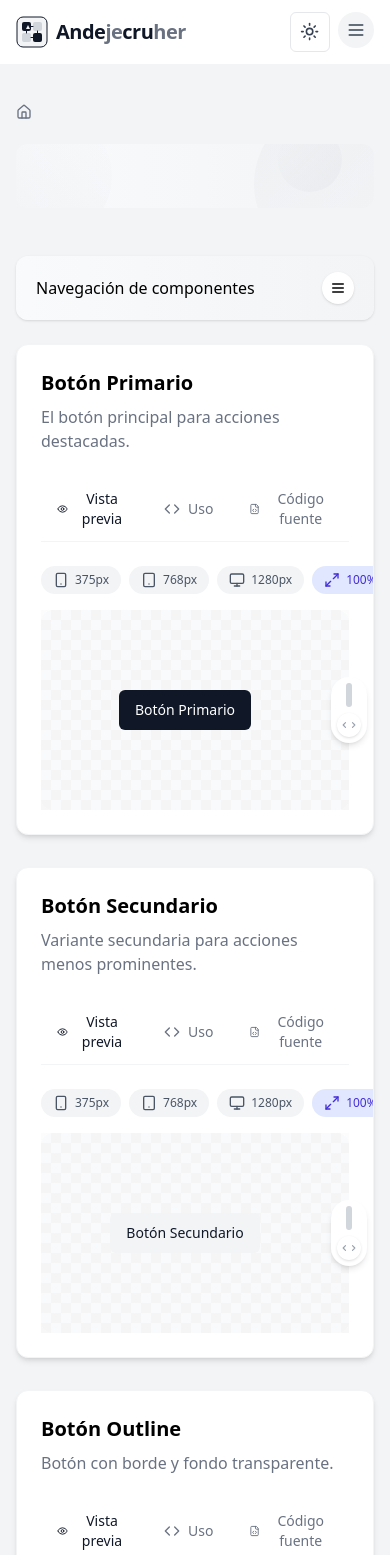
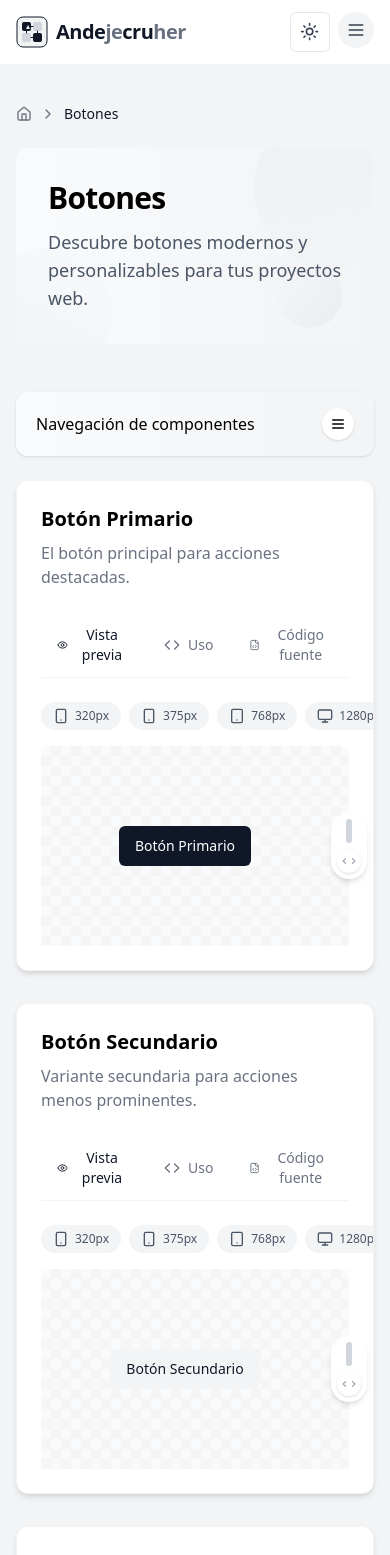
Before and after one commit to Andejecruher/tailwind-react-components, a React (Vite) app: page /botones in a window 390 px wide. Shown: the top 1555 px of the page. Built offline with nearby package versions, Linux system fonts and the light colour scheme.

Commit message:
feat: Actualizar breakpoints de Tailwind y mejorar la gestión de efectos en SidebarNav

```diff
--- a/src/components/ui/component-preview.tsx
+++ b/src/components/ui/component-preview.tsx
@@ -23,7 +23,7 @@ interface ComponentCodePreviewProps {
 
 // Definimos los breakpoints estándar de Tailwind CSS
 const TAILWIND_BREAKPOINTS = {
-    xs: 0,
+    xs: 320,
     sm: 640,
     md: 768,
     lg: 1024,
@@ -128,6 +128,9 @@ export function ComponentPreview({
 
     const setBreakpoint = (width: number) => {
         setPreviewWidth(Math.min(width, maxWidth))
+        setActiveBreakpoint(
+            (Object.entries(TAILWIND_BREAKPOINTS) as [BreakpointKey, number][]).find(([, w]) => w === width)?.[0] || null,
+        )
     }
 
     return (
@@ -174,6 +177,12 @@ export function ComponentPreview({
                             {resizable && activeTab === "preview" && (
                                 <div className="mb-4 flex items-center justify-between">
                                     <div className="flex items-center space-x-2">
+                                        <BreakpointButton
+                                            onClick={() => setBreakpoint(320)}
+                                            icon={<Smartphone className="h-4 w-4" />}
+                                            label="320px"
+                                            isActive={previewWidth === 320}
+                                        />
                                         <BreakpointButton
                                             onClick={() => setBreakpoint(375)}
                                             icon={<Smartphone className="h-4 w-4" />}
@@ -223,7 +232,9 @@ export function ComponentPreview({
                                             boxShadow: isDragging ? "0 0 0 2px rgba(99, 102, 241, 0.4)" : "none",
                                         }}
                                     >
-                                        <div data-breakpoint={activeBreakpoint} className="w-full flex justify-center items-center">{component}</div>
+                                        <div data-breakpoint={activeBreakpoint} className="w-full flex justify-center items-center">
+                                            {component}
+                                        </div>
                                     </div>
                                 </div>
 
@@ -326,7 +337,7 @@ function BreakpointButton({ onClick, icon, label, isActive }: BreakpointButtonPr
     return (
         <button
             onClick={onClick}
-            className={`group flex items-center gap-1.5 rounded-full px-3 py-1.5 text-xs font-medium transition-all ${isActive
+            className={`group cursor-pointer flex items-center gap-1.5 rounded-full px-3 py-1.5 text-xs font-medium transition-all ${isActive
                 ? "bg-indigo-100 text-indigo-700 dark:bg-indigo-900/40 dark:text-indigo-300"
                 : "bg-gray-100 text-gray-600 hover:bg-gray-200 dark:bg-gray-800 dark:text-gray-300 dark:hover:bg-gray-700"
                 }`}
--- a/src/components/ui/sidebar-nav.tsx
+++ b/src/components/ui/sidebar-nav.tsx
@@ -1,3 +1,4 @@
+/* eslint-disable react-hooks/exhaustive-deps */
 import type React from "react"
 import { useNavigate, useLocation } from "react-router-dom"
 import { useState, useEffect } from "react"
@@ -99,7 +100,7 @@ export function SidebarNav({ setBreadcrumbItems }: { setBreadcrumbItems: React.D
                 [currentCategory.href]: true,
             }))
         }
-    }, [pathname])
+    }, [pathname, setBreadcrumbItems])
 
     // Manejar el scroll al componente cuando se carga la página con un hash
     useEffect(() => {
@@ -197,6 +198,16 @@ export function SidebarNav({ setBreadcrumbItems }: { setBreadcrumbItems: React.D
             top: 0,
             behavior: "smooth",
         })
+
+        // Setear el breadcrumbItems al cargar la página
+        const breadcrumbItem = componentCategories.find((category) => pathname.startsWith(category.href))
+        if (breadcrumbItem) {
+            setBreadcrumbItems([{
+                title: breadcrumbItem.title,
+                description: breadcrumbItem.description || "",
+                href: breadcrumbItem.href,
+            }])
+        }
     }, [pathname])
 
     return (
```
